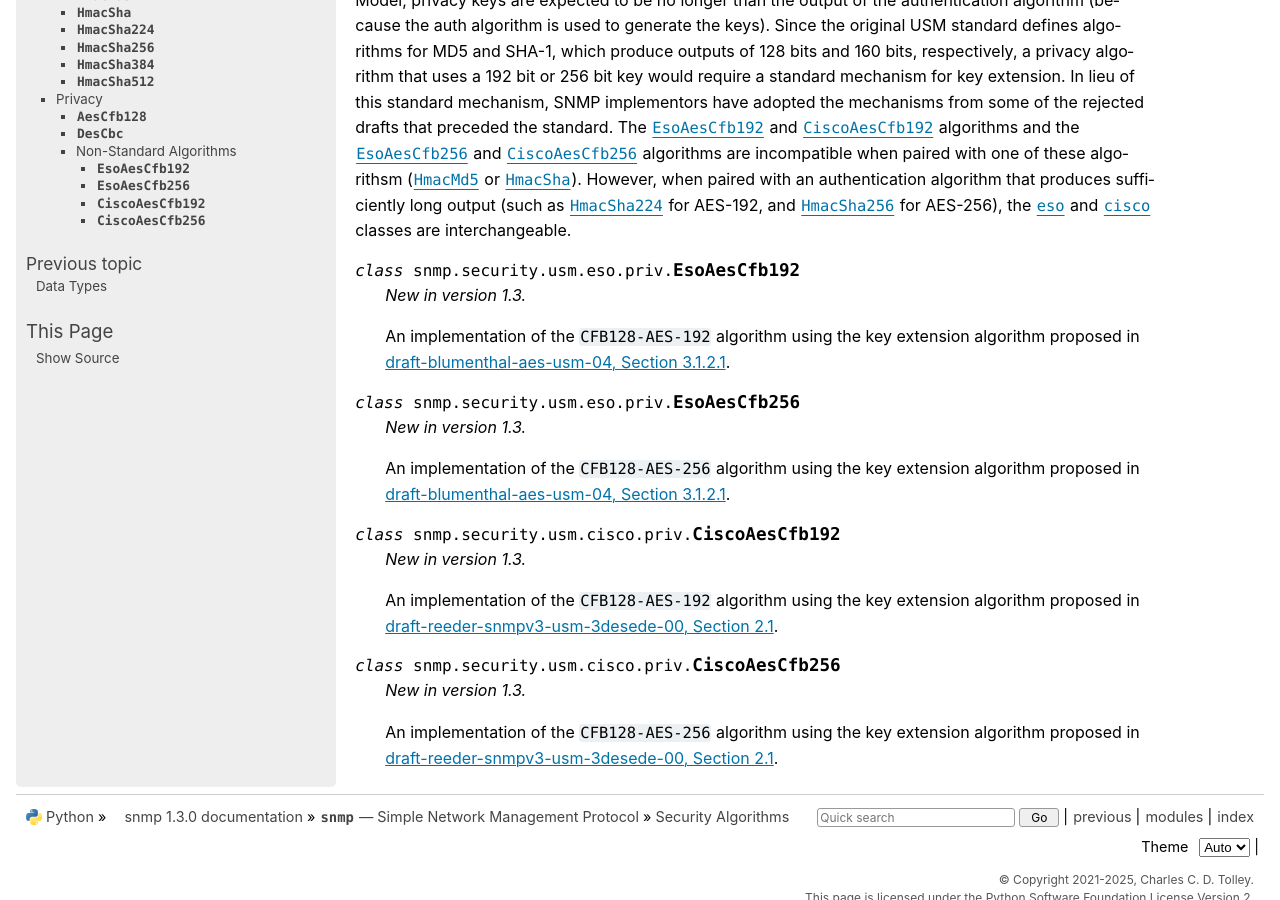
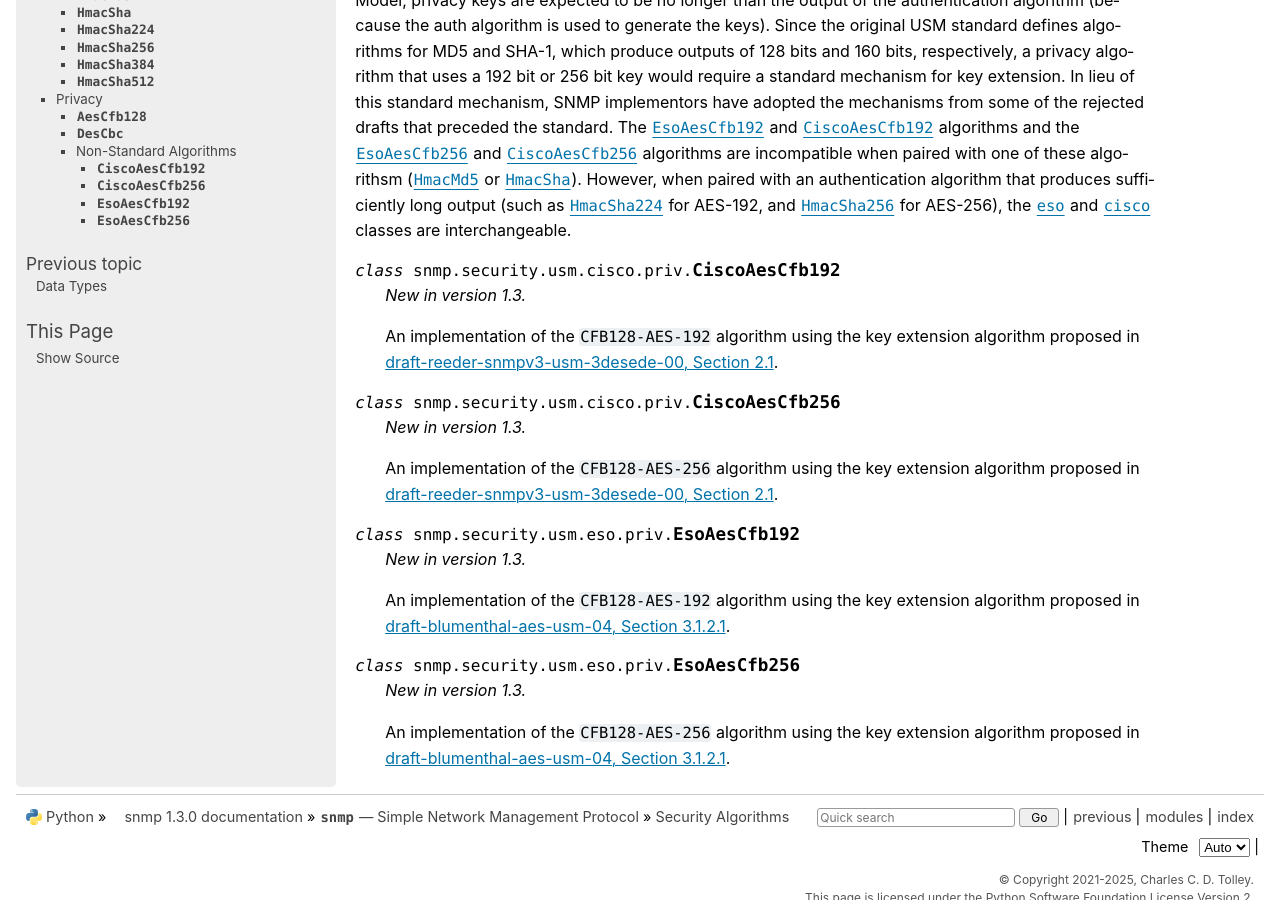
Before and after one commit to charlestolley/python-snmp, a Sphinx documentation site: the page built from docs/source/security.rst, in a window 1280 px wide and 900 px high, scrolled down 976 px. Built offline with Sphinx 7.4.7, drawn with Linux system fonts in a browser that asks for light colours; part of the change alters nothing that is shown.

```diff
--- a/docs/source/security.rst
+++ b/docs/source/security.rst
@@ -73,6 +73,20 @@ authentication algorithm that produces sufficiently long output (such as
 :mod:`eso<snmp.security.usm.eso.priv>` and
 :mod:`cisco<snmp.security.usm.cisco.priv>` classes are interchangeable.
 
+.. module:: snmp.security.usm.cisco.priv
+
+.. py:class:: CiscoAesCfb192
+
+   *New in version 1.3.*
+
+   An implementation of the ``CFB128-AES-192`` algorithm using the key extension algorithm proposed in `draft-reeder-snmpv3-usm-3desede-00, Section 2.1`_\ .
+
+.. py:class:: CiscoAesCfb256
+
+   *New in version 1.3.*
+
+   An implementation of the ``CFB128-AES-256`` algorithm using the key extension algorithm proposed in `draft-reeder-snmpv3-usm-3desede-00, Section 2.1`_\ .
+
 .. module:: snmp.security.usm.eso.priv
 
 .. py:class:: EsoAesCfb192
@@ -87,20 +101,6 @@ authentication algorithm that produces sufficiently long output (such as
 
    An implementation of the ``CFB128-AES-256`` algorithm using the key extension algorithm proposed in `draft-blumenthal-aes-usm-04, Section 3.1.2.1`_\ .
 
-.. module:: snmp.security.usm.cisco.priv
-
-.. py:class:: CiscoAesCfb192
-
-   *New in version 1.3.*
-
-   An implementation of the ``CFB128-AES-192`` algorithm using the key extension algorithm proposed in `draft-reeder-snmpv3-usm-3desede-00, Section 2.1`_\ .
-
-.. py:class:: CiscoAesCfb256
-
-   *New in version 1.3.*
-
-   An implementation of the ``CFB128-AES-256`` algorithm using the key extension algorithm proposed in `draft-reeder-snmpv3-usm-3desede-00, Section 2.1`_\ .
-
 .. _RFC 3414, Section 6: https://datatracker.ietf.org/doc/html/rfc3414.html#section-6
 .. _RFC 3414, Section 7: https://datatracker.ietf.org/doc/html/rfc3414.html#section-7
 .. _RFC 3414, Section 8: https://datatracker.ietf.org/doc/html/rfc3414.html#section-8
```
